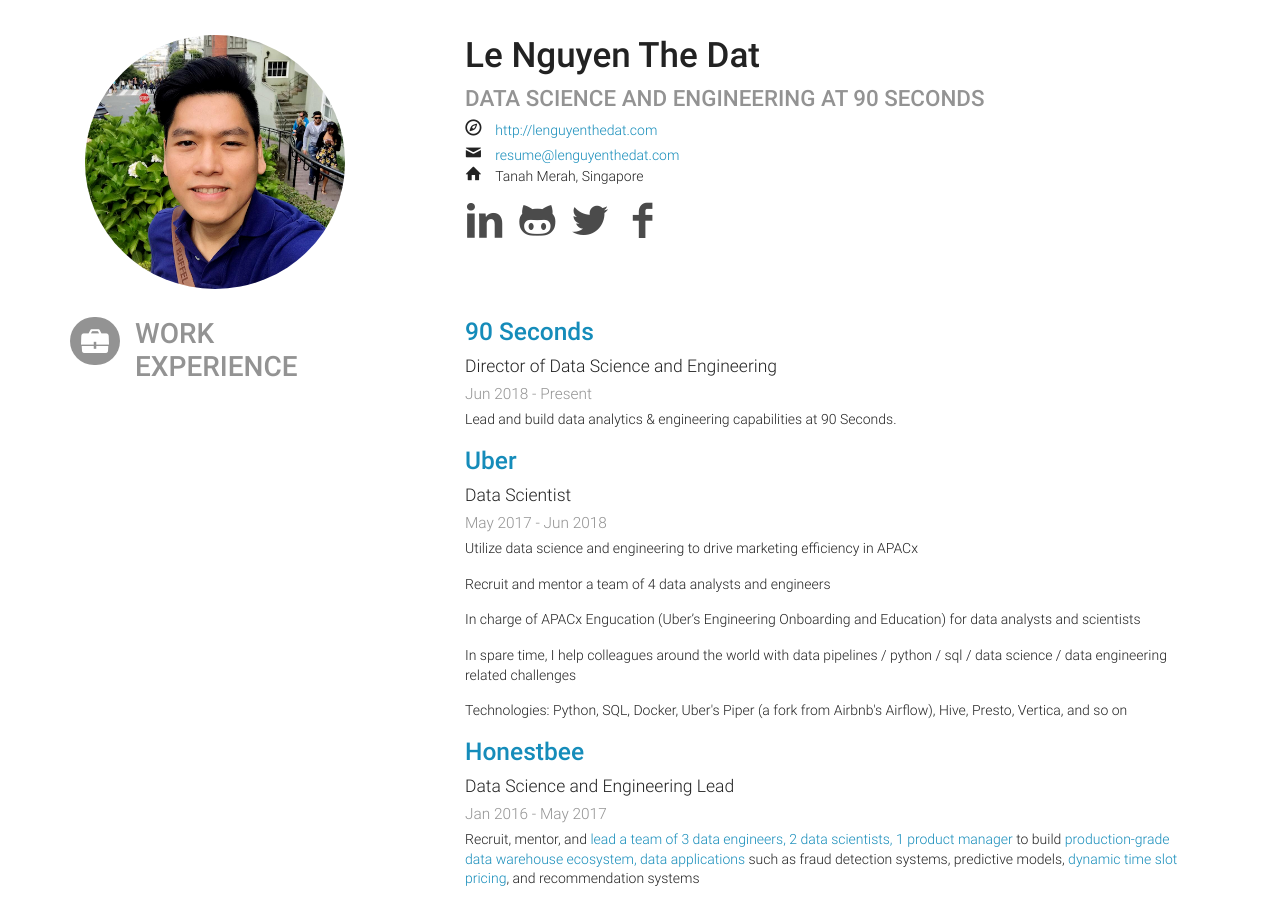
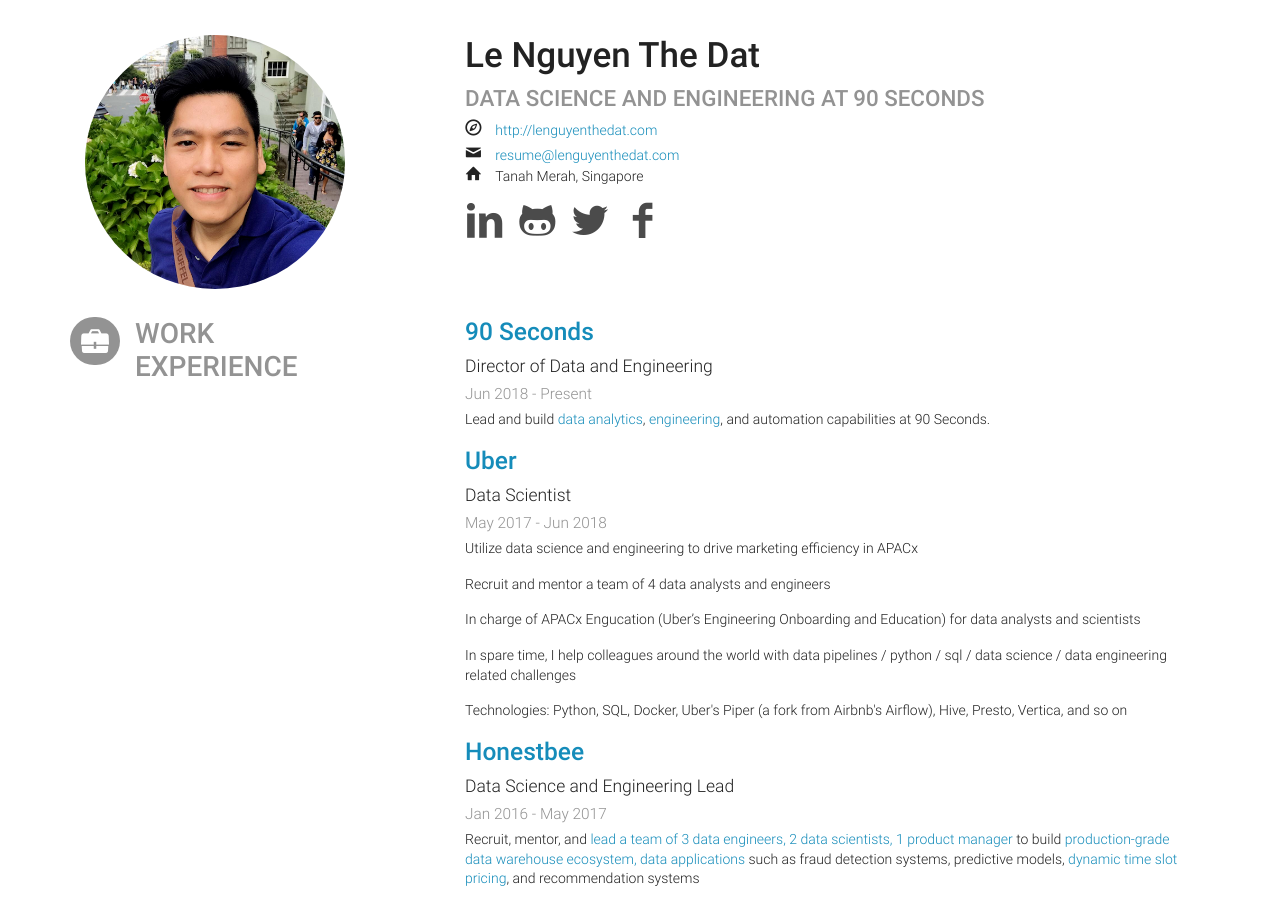
Before and after one commit to lenguyenthedat/lenguyenthedat.github.io, a Jekyll site: the page extras/resume.html, which Jekyll copies as it is, in a window 1280 px wide and 900 px high. Built offline with Jekyll 4.4.1, drawn with Linux system fonts in a browser that asks for light colours.

Commit message:
Update 90

```diff
--- a/extras/resume.html
+++ b/extras/resume.html
@@ -557,7 +557,7 @@
 					<a href="https://90seconds.tv">90 Seconds</a>
 				</h3>
 				<div class="position">
-					<p class="lead">Director of Data Science and Engineering</p>
+					<p class="lead">Director of Data and Engineering</p>
 				</div>
 				<div class="date">
 					<span class="startDate">
@@ -568,7 +568,7 @@
 					</span>
 				</div>
 				<div class="summary">
-					<p>Lead and build data analytics & engineering capabilities at 90 Seconds.</p>
+					<p>Lead and build <a href="https://medium.com/90seconds/the-data-team-at-90-seconds-and-why-we-dont-have-a-data-scientist-6f3ea1cfbd0c">data analytics</a>, <a href="https://medium.com/90seconds/what-i-have-learned-as-an-interim-director-of-engineering-at-90-seconds-936ac16b89f8">engineering</a>, and automation capabilities at 90 Seconds.</p>
 				</div>
 			</div>
 			<div class="item">
```
